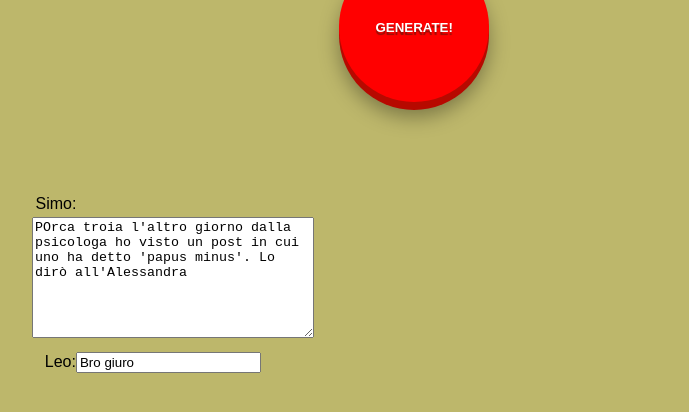
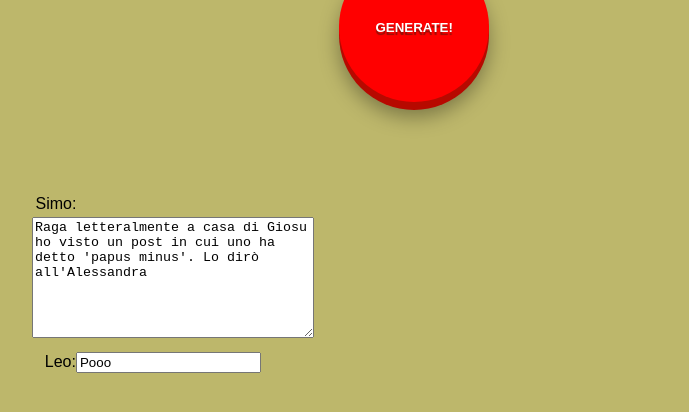
Before and after one commit to NiccoloMolinati/git, a plain HTML site: page index.html in a window 1280 px wide. Both pictures are taken after typing "Sample", "Sample" into the empty fields and a click on the button "GENERATE!". Shown: the part 264-676 px from the top of the page, without its empty margins (224-913 px from the left). Drawn offline with Linux system fonts and the light colour scheme.

Commit message:
Update index.html

```diff
--- a/index.html
+++ b/index.html
@@ -3,16 +3,16 @@
     <title>Simo post generator</title>
     <meta charset="utf-8">
     <script>
-        var intro = ["Raga oggi ", "POrca troia l'altro giorno ", "Raga letteralmente ", "Boh comunque assurdo "]
-        var place = ["al bandera ", "dalla psicologa ", "a casa di Giosu ", "sulla gialla "]
-        var agent = ["il padre della lucy ", "ho visto un post in cui uno ", "mute ", "un tipo che assomigliava un botto ad Ave Marius "]
-        var fact = ["diceva di conoscere dani. ", "ha detto 'papus minus'. ", "ha tirato una scoreggia assurda. ", "ha detto che non sa chi sia il Gabibbo. "]
-        var cons = ["La gente non sta bene", "Lo dirò all'Alessandra", "Che voglia di formaggio cazzooo", "Molly ti odio giuro"]
-        var respo = ["Eccoci", "Booooh", "Grande", "Bro giuro"]
+        var intro = ["Raga oggi ", "POrca troia l'altro giorno ", "Raga letteralmente ", "Boh comunque assurdo ", "No vabbe ", "Vi giuro "]
+        var place = ["al bandera ", "dalla psicologa ", "a casa di Giosu ", "sulla gialla ", "stanotte ho sognato che ", "appena successo: "]
+        var agent = ["il padre della lucy ", "ho visto un post in cui uno ", "mute ", "un tipo che assomigliava un botto ad Ave Marius ", "la viki ", "karl "]
+        var fact = ["diceva di conoscere dani. ", "ha detto 'papus minus'. ", "ha tirato una scoreggia assurda. ", "ha detto che non sa chi sia il Gabibbo. ", "mi fa che mi ama. ", "mi ha chiesto chi sia Gio Faz. "]
+        var cons = ["La gente non sta bene", "Lo dirò all'Alessandra", "Che voglia di formaggio cazzooo", "Molly ti odio giuro", "Guardati le spalle @TeoLigori", "Chi cazzo c'è stase?"]
+        var respo = ["Eccoci", "Booooh", "Grande", "Bro giuro", "Non c'ha senso", "Pooo"]
         function gen(){
             document.getElementById("button").style.animation="press 0.3s";
-            document.getElementById("simo").value = intro[Math.floor(Math.random()*4)]+place[Math.floor(Math.random()*4)]+agent[Math.floor(Math.random()*4)]+fact[Math.floor(Math.random()*4)]+cons[Math.floor(Math.random()*4)]
-            document.getElementById("leo").value= respo[Math.floor(Math.random()*4)]
+            document.getElementById("simo").value = intro[Math.floor(Math.random()*6)]+place[Math.floor(Math.random()*6)]+agent[Math.floor(Math.random()*6)]+fact[Math.floor(Math.random()*6)]+cons[Math.floor(Math.random()*6)]
+            document.getElementById("leo").value= respo[Math.floor(Math.random()*6)]
         }
     </script>
     <style>
```
